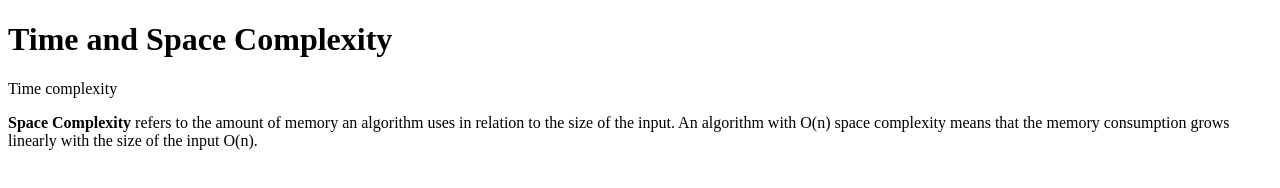
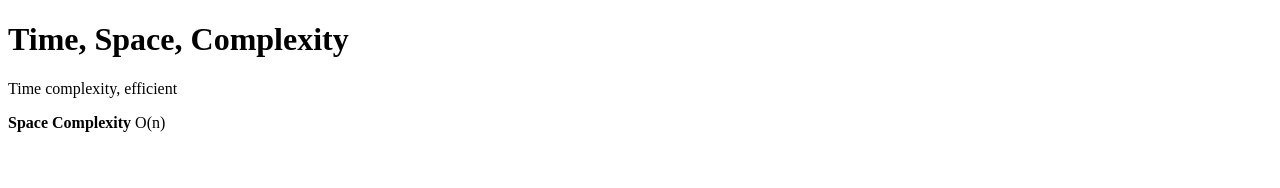
Before and after one commit to acciojob/time-and-space-complexity-ashpatni20, a website: page main.html in a window 1280 px wide. Drawn offline with Linux system fonts and the light colour scheme.

Commit message:
created a submission

```diff
--- a/main.html
+++ b/main.html
@@ -8,9 +8,9 @@
 
 <body>
 	<!-- the entire body must be written by student -->
-	<h1>Time and Space Complexity</h1>
-	<p>Time complexity</p>
-	<p><b>Space Complexity</b> refers to the amount of memory an algorithm uses in relation to the size of the input. An algorithm with O(n) space complexity means that the memory consumption grows linearly with the size of the input O(n).</p>
+	<h1>Time, Space, Complexity</h1>
+	<p>Time complexity, efficient</p>
+	<p><b>Space Complexity</b> O(n) </p>
     <script type="text/javascript" src="./script.js">
 </script>
 
```
